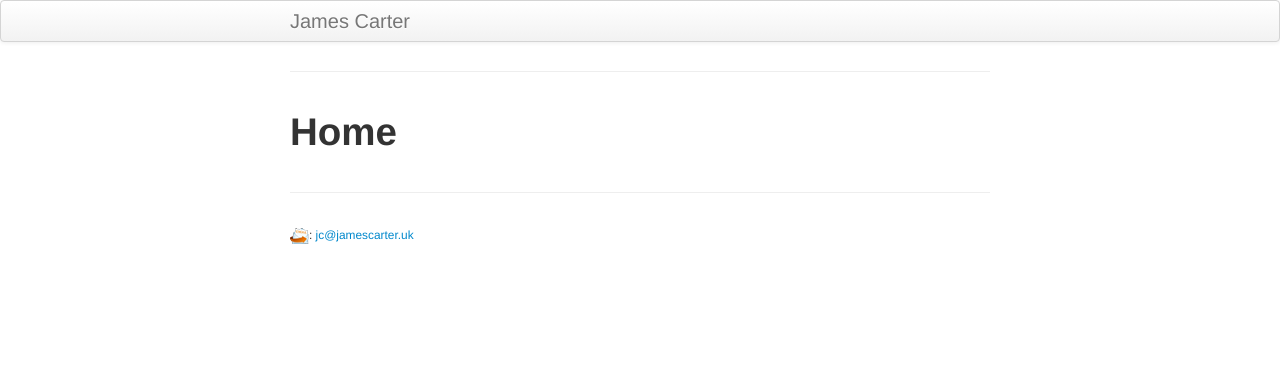
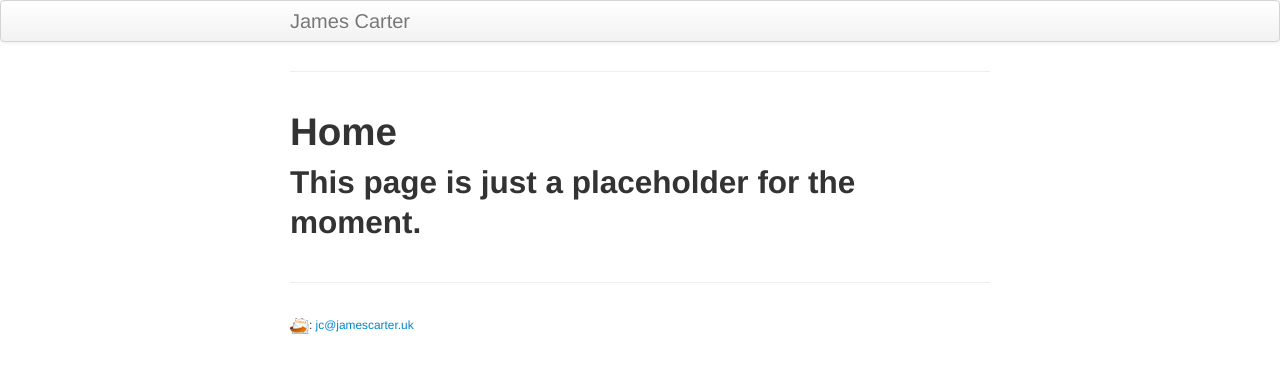
Before and after one commit to jamesdcarter/jamesdcarter.github.io, a Jekyll site: the page built from index.md, in a window 1280 px wide. Shown: the top 373 px of the page. Built offline with Jekyll 4.4.1, drawn with Linux system fonts in a browser that asks for light colours.

Commit message:
Update index.md

```diff
--- a/index.md
+++ b/index.md
@@ -4,3 +4,4 @@ title: James Carter - Home Page
 description: James Carter Home Page
 ---
 # Home
+## This page is just a placeholder for the moment.
```
